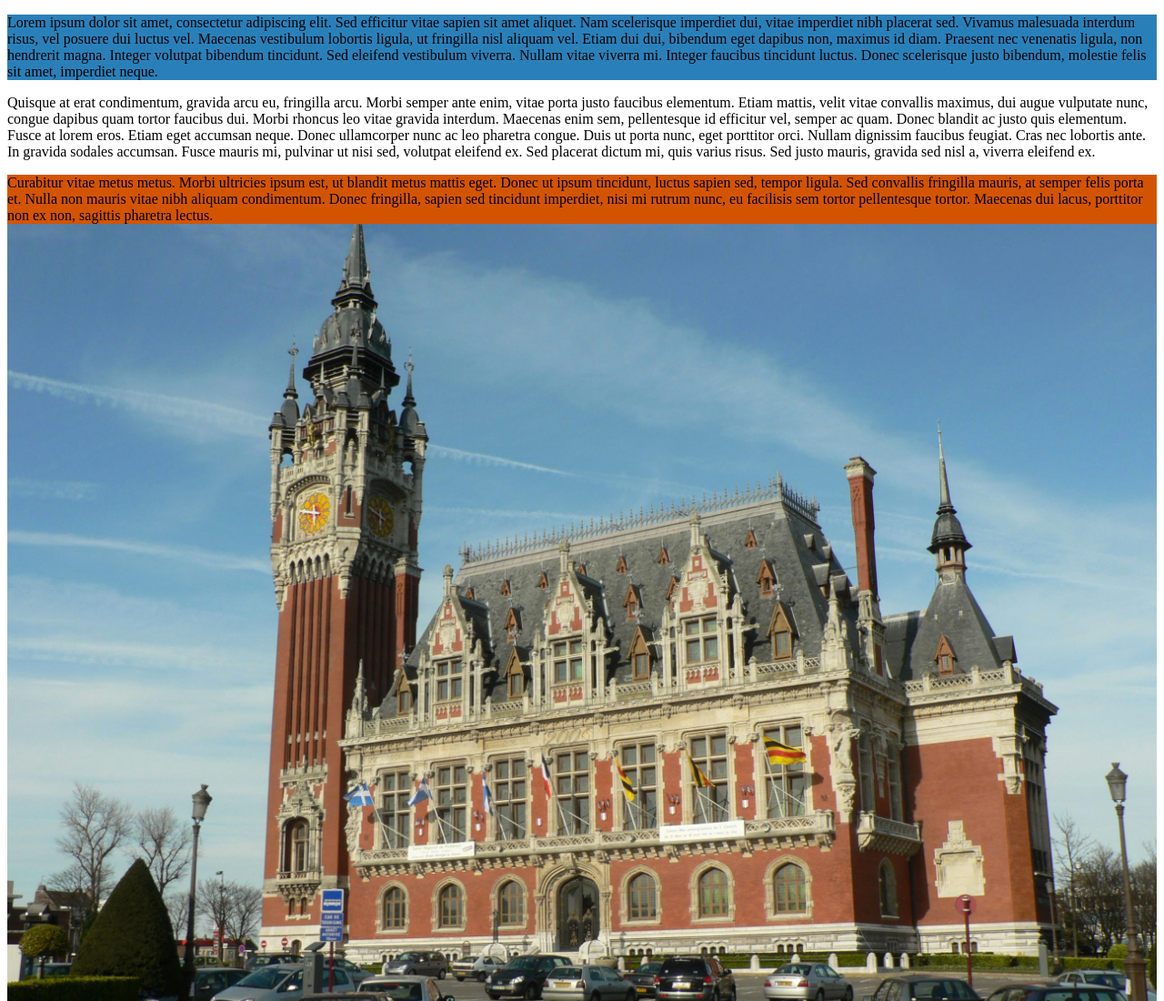
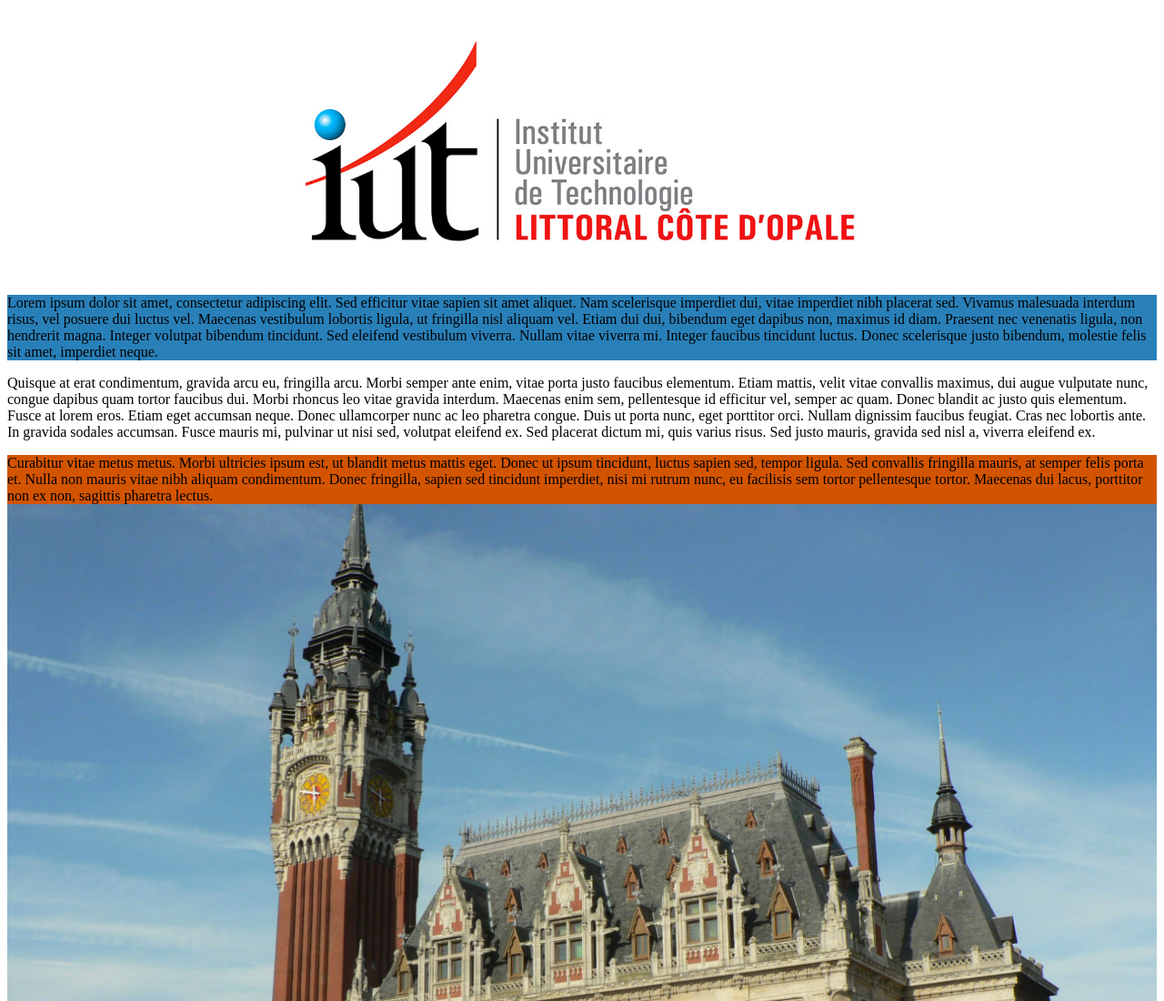
Before and after one commit to johnlomb/hello-world, a plain HTML site: page Tp1.html in a window 1280 px wide. Shown: the top 1100 px of the page at 91% size. Drawn offline with Linux system fonts and the light colour scheme.

Commit message:
logo iut

```diff
--- a/css/style.css
+++ b/css/style.css
@@ -1,12 +1,22 @@
 #p1{
 	background-color:#2980b9;
 }
+
 #p3{
 	background-color:#d35400;
 }
 
-@media screen and (max-width: 2000px)
-{
+header {
+	background-image:url('../img/logo-iut.jpg');
+	background-repeat: no-repeat;
+    	background-position: center;
+	background-size:auto 100%;
+	height:300px;
+}
+
+
+
+@media screen and (max-width: 2000px){
 	#p3>img{
 		width:100%;
 	}
```
Also changed, not shown: img/logo-iut.jpg (added). Lines whose indentation alone changed are shown as unchanged.
